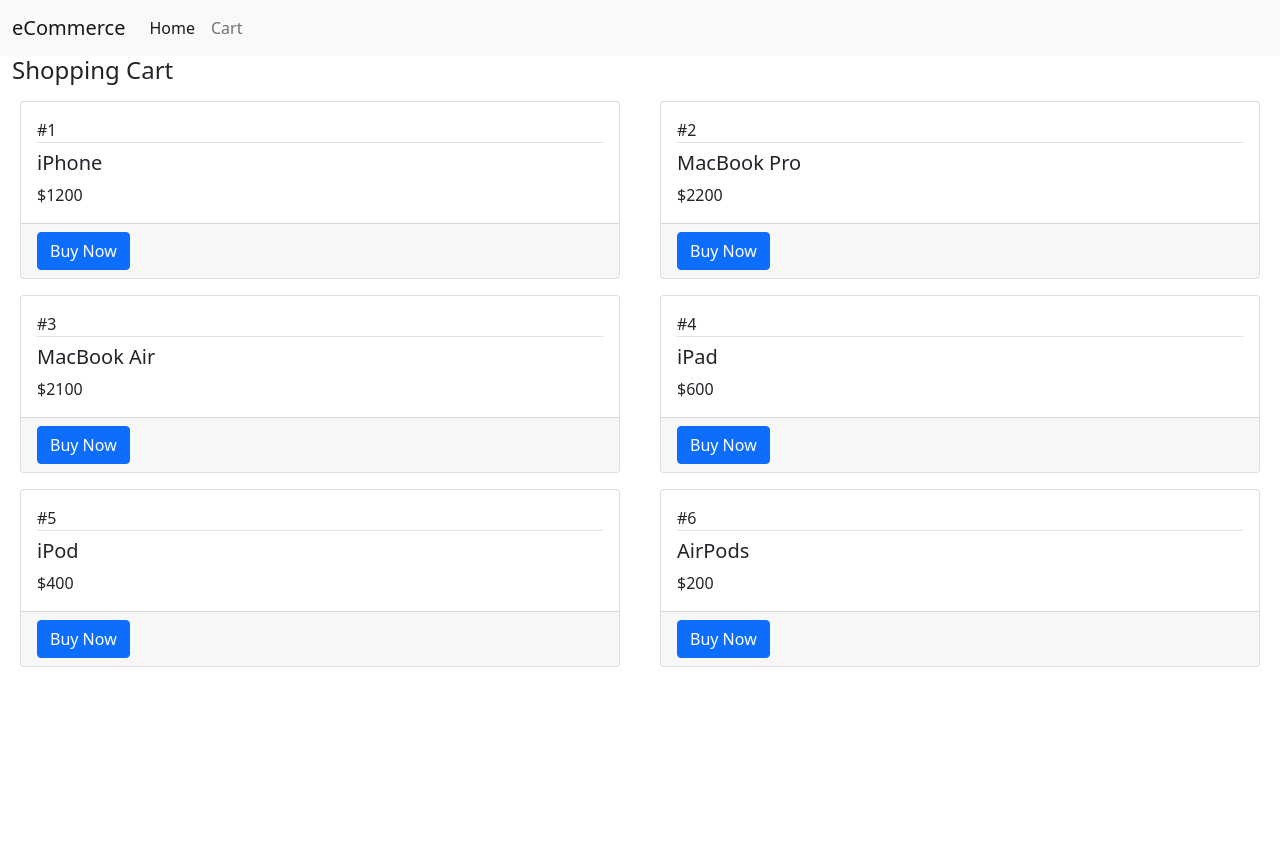
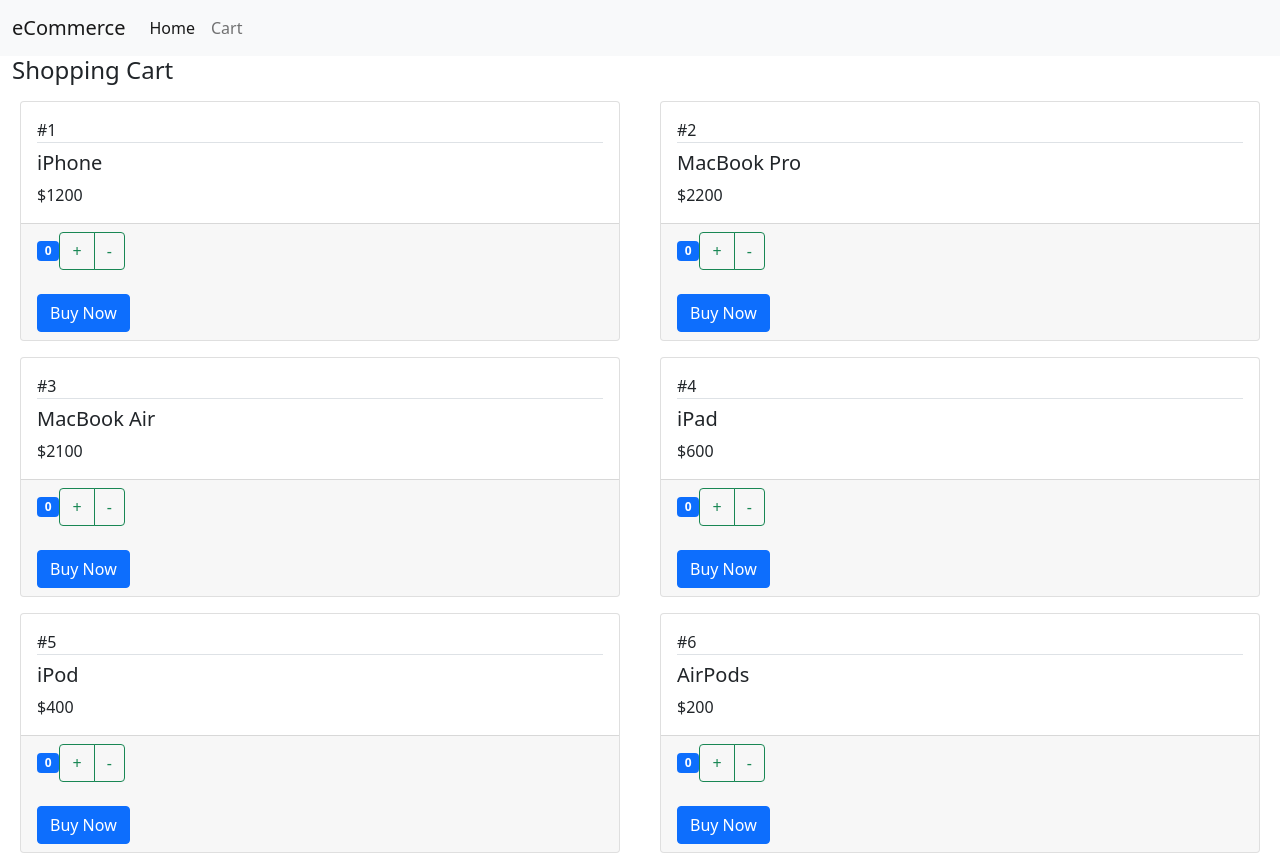
Before and after one commit to Saul-Good-Homie/react-shopping-app, a React (Create React App) app: page / in a window 1280 px wide. Before the commit the page ends 800 px from the top, so only its background shows below. Built offline with nearby package versions, Linux system fonts and the light colour scheme.

Commit message:
add minus quantity in cart'

```diff
--- a/src/Product.js
+++ b/src/Product.js
@@ -17,7 +17,35 @@
             </h5>
             <div>${this.state.product.price}</div>
           </div>
-          <div className="card-footer text-right">{this.props.children}</div>
+          <div className="card-footer">
+            {/* start float left */}
+            <div className="float-left">
+              <span className="badge bg-primary">
+                {this.state.product.quantity}
+              </span>
+              <div className="btn-group">
+                <button
+                  className="btn btn-outline-success"
+                  onClick={() => {
+                    this.props.onIncrement(this.state.product, 10);
+                  }}
+                >
+                  +
+                </button>
+                <button
+                  className="btn btn-outline-success"
+                  onClick={() => {
+                    this.props.onDecrement(this.state.product, 0);
+                  }}
+                >
+                  -
+                </button>
+              </div>
+            </div>
+            <br></br>
+            {/* start floart right */}
+            <div className="float-right">{this.props.children}</div>
+          </div>
         </div>
       </div>
     );
--- a/src/ShoppingCart.js
+++ b/src/ShoppingCart.js
@@ -20,7 +20,12 @@
         <div className="row">
           {this.state.products.map((prod) => {
             return (
-              <Product key={prod.id} product={prod}>
+              <Product
+                key={prod.id}
+                product={prod}
+                onIncrement={this.handleIncrement}
+                onDecrement={this.handleDecrement}
+              >
                 <button className="btn btn-primary">Buy Now</button>
               </Product>
             );
@@ -29,4 +34,26 @@
       </div>
     );
   }
+
+  handleIncrement = (product, max) => {
+    let allProducts = [...this.state.products];
+    let index = allProducts.indexOf(product);
+    if (allProducts[index].quantity < max) {
+      allProducts[index].quantity++;
+      this.setState({
+        products: allProducts,
+      });
+    }
+  };
+
+  handleDecrement = (product, minValue) => {
+    let allProducts = [...this.state.products];
+    let index = allProducts.indexOf(product);
+    if (allProducts[index].quantity > minValue) {
+      allProducts[index].quantity--;
+      this.setState({
+        products: allProducts,
+      });
+    }
+  };
 }
```
